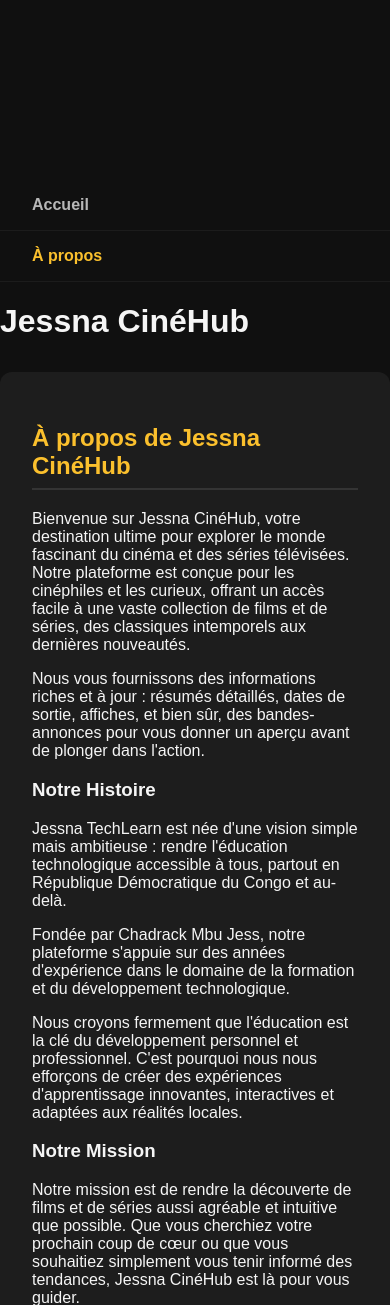
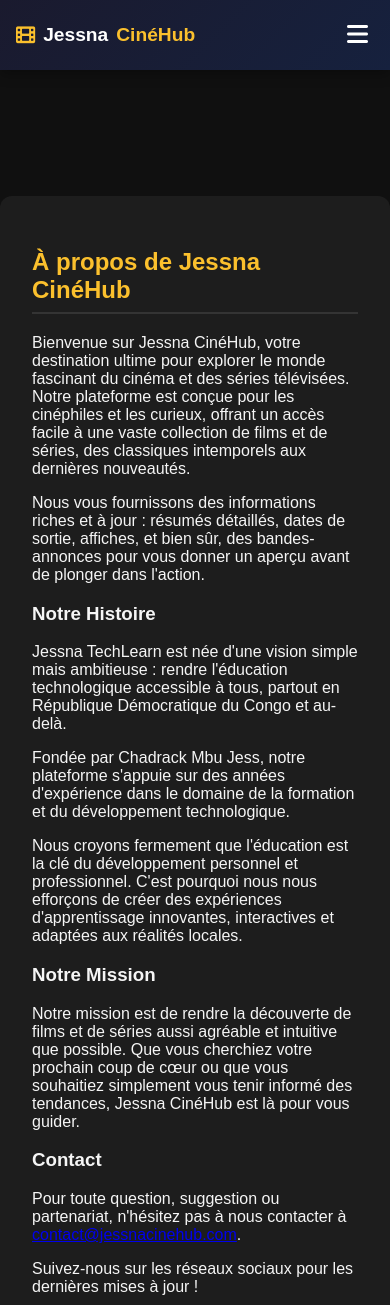
Before and after one commit to chadrackmbupiokajess/Jessna-CineHub, a Django app: template movies/templates/movies/about.html in a window 390 px wide. Shown: the top 1305 px of the page. Run offline with Django 3.2, Linux system fonts and the light colour scheme; the template is opened without the code that fills it, so the values that code supplies are empty.

Commit message:
ajout de design de menu

```diff
--- a/movies/templates/movies/about.html
+++ b/movies/templates/movies/about.html
@@ -6,24 +6,47 @@
     <meta name="viewport" content="width=device-width, initial-scale=1.0">
     <title>À propos - Jessna CinéHub</title>
     <link rel="stylesheet" href="{% static 'style.css' %}">
+    <!-- FontAwesome for Icons -->
+    <link rel="stylesheet" href="https://cdnjs.cloudflare.com/ajax/libs/font-awesome/6.0.0/css/all.min.css">
 </head>
 <body>
 
-<header>
-    <!-- Éléments décoratifs pour l'animation -->
+<header class="main-header">
     <div class="decorative-bubble bubble-1"></div>
     <div class="decorative-bubble bubble-2"></div>
 
-    <div class="header-content">
-        <nav class="main-nav"> {# Ajout de la classe main-nav #}
-            <a href="{% url 'index' %}" class="nav-link">Accueil</a>
-            <a href="{% url 'about' %}" class="nav-link active">À propos</a>
-        </nav>
-        <h1>Jessna CinéHub</h1>
+    <div class="header-container">
+        <!-- Top Bar: Logo, Mobile Toggle, Nav -->
+        <div class="navbar">
+            <div class="logo-container">
+                <a href="{% url 'index' %}" class="logo-text">
+                    <i class="fas fa-film"></i> Jessna<span>CinéHub</span>
+                </a>
+            </div>
+
+            <!-- Hamburger Button (Mobile Only) -->
+            <button class="mobile-menu-toggle" id="mobile-menu-toggle" aria-label="Menu">
+                <i class="fas fa-bars"></i>
+            </button>
+
+            <!-- Navigation Links -->
+            <nav class="nav-links" id="nav-links">
+                <a href="{% url 'index' %}" class="nav-link">
+                    <i class="fas fa-home"></i> Accueil
+                </a>
+                <a href="{% url 'about' %}" class="nav-link active">
+                    <i class="fas fa-info-circle"></i> À propos
+                </a>
+            </nav>
+
+            <!-- Pas de barre de recherche ici -->
+        </div>
+
+        <!-- Pas de barre de recherche mobile ici non plus -->
     </div>
 </header>
 
-<main class="about-page-content">
+<main class="about-page-content" style="margin-top: 1rem;">
     <section class="about-section">
         <h2>À propos de Jessna CinéHub</h2>
         <p>Bienvenue sur Jessna CinéHub, votre destination ultime pour explorer le monde fascinant du cinéma et des séries télévisées. Notre plateforme est conçue pour les cinéphiles et les curieux, offrant un accès facile à une vaste collection de films et de séries, des classiques intemporels aux dernières nouveautés.</p>
--- a/static/script.js
+++ b/static/script.js
@@ -6,6 +6,8 @@ document.addEventListener('DOMContentLoaded', () => {
     if (mobileMenuToggle && navLinks) {
         mobileMenuToggle.addEventListener('click', () => {
             navLinks.classList.toggle('active');
+            document.body.classList.toggle('menu-open'); // Toggle blur effect class
+
             // Change icon from bars to times (X)
             const icon = mobileMenuToggle.querySelector('i');
             if (icon) {
@@ -23,6 +25,8 @@ document.addEventListener('DOMContentLoaded', () => {
         document.addEventListener('click', (event) => {
             if (!navLinks.contains(event.target) && !mobileMenuToggle.contains(event.target) && navLinks.classList.contains('active')) {
                 navLinks.classList.remove('active');
+                document.body.classList.remove('menu-open'); // Remove blur effect
+
                 const icon = mobileMenuToggle.querySelector('i');
                 if (icon) {
                     icon.classList.remove('fa-times');
--- a/static/style.css
+++ b/static/style.css
@@ -23,6 +23,7 @@ body {
     -webkit-font-smoothing: antialiased;
     -moz-osx-font-smoothing: grayscale;
     padding-top: calc(var(--header-height) + 60px); /* Espace pour le header fixed + tabs */
+    transition: background-color 0.3s ease;
 }
 
 /* --- New Responsive Header --- */
@@ -31,7 +32,7 @@ body {
     top: 0;
     left: 0;
     width: 100%;
-    z-index: 1000;
+    z-index: 3000; /* Très haut pour rester au-dessus du flou */
     background: var(--header-bg);
     box-shadow: 0 4px 12px rgba(0,0,0,0.3);
     transition: all 0.3s ease;
@@ -148,6 +149,7 @@ body {
     color: white;
     font-size: 1.5rem;
     cursor: pointer;
+    z-index: 3001; /* Above everything */
 }
 
 /* Mobile Search (Initially Hidden on Desktop) */
@@ -201,6 +203,11 @@ body {
 
 
 /* --- Main Content Grid --- */
+/* Add transition for blur effect */
+main {
+    transition: filter 0.3s ease, opacity 0.3s ease;
+}
+
 .movies-grid {
     display: grid;
     grid-template-columns: repeat(auto-fill, minmax(200px, 1fr));
@@ -453,17 +460,31 @@ body {
 
 /* Tablet & Mobile (max-width: 900px) */
 @media (max-width: 900px) {
+    /* BLUR EFFECT LOGIC */
+    body.menu-open {
+        overflow: hidden; /* Prevent scrolling the content when menu is open */
+    }
+
+    body.menu-open main {
+        filter: blur(8px) brightness(0.6); /* Blur and darken */
+        pointer-events: none; /* Make content unclickable */
+    }
+
+    /* END BLUR EFFECT LOGIC */
+
     .nav-links {
         display: none; /* Hide desktop nav */
         position: absolute;
         top: var(--header-height);
         left: 0;
         width: 100%;
-        background-color: var(--secondary-bg-color);
+        background-color: rgba(29, 29, 29, 0.95); /* Slight transparency */
+        backdrop-filter: blur(10px); /* Blur behind menu itself */
         flex-direction: column;
         padding: 1rem 0;
         box-shadow: 0 10px 20px rgba(0,0,0,0.5);
         gap: 0;
+        z-index: 2900;
     }
 
     .nav-links.active {
```
